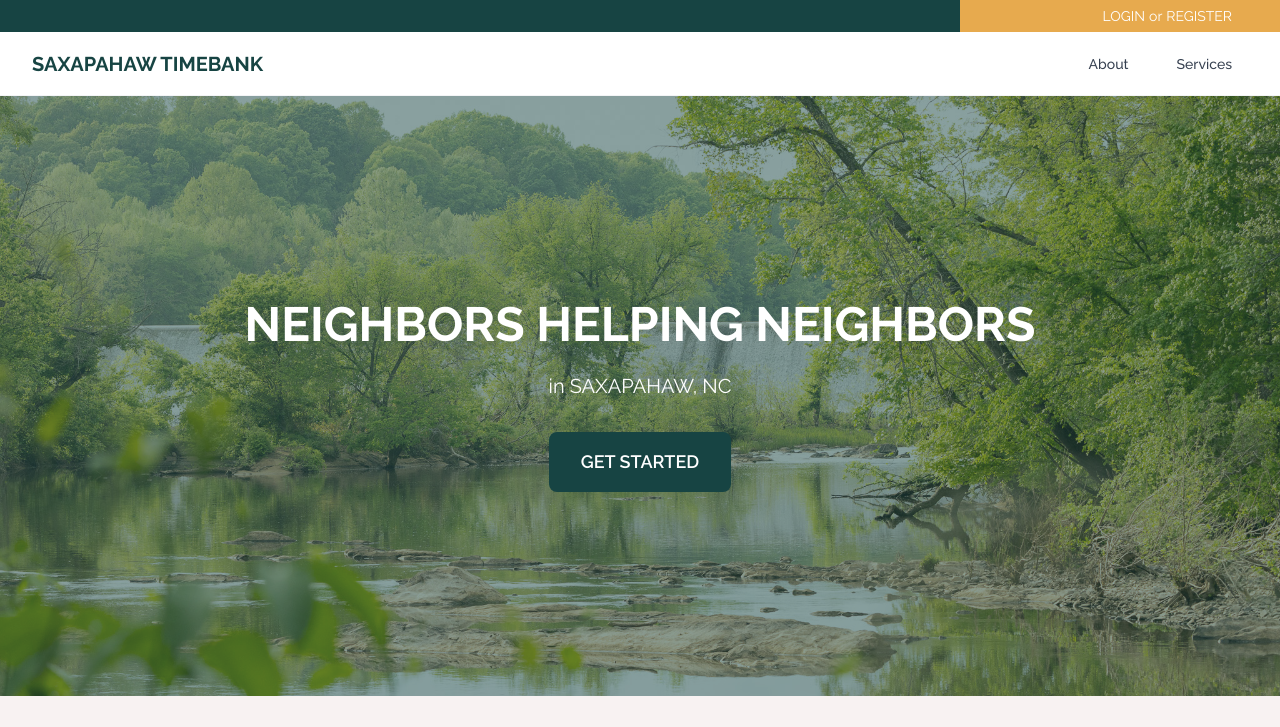
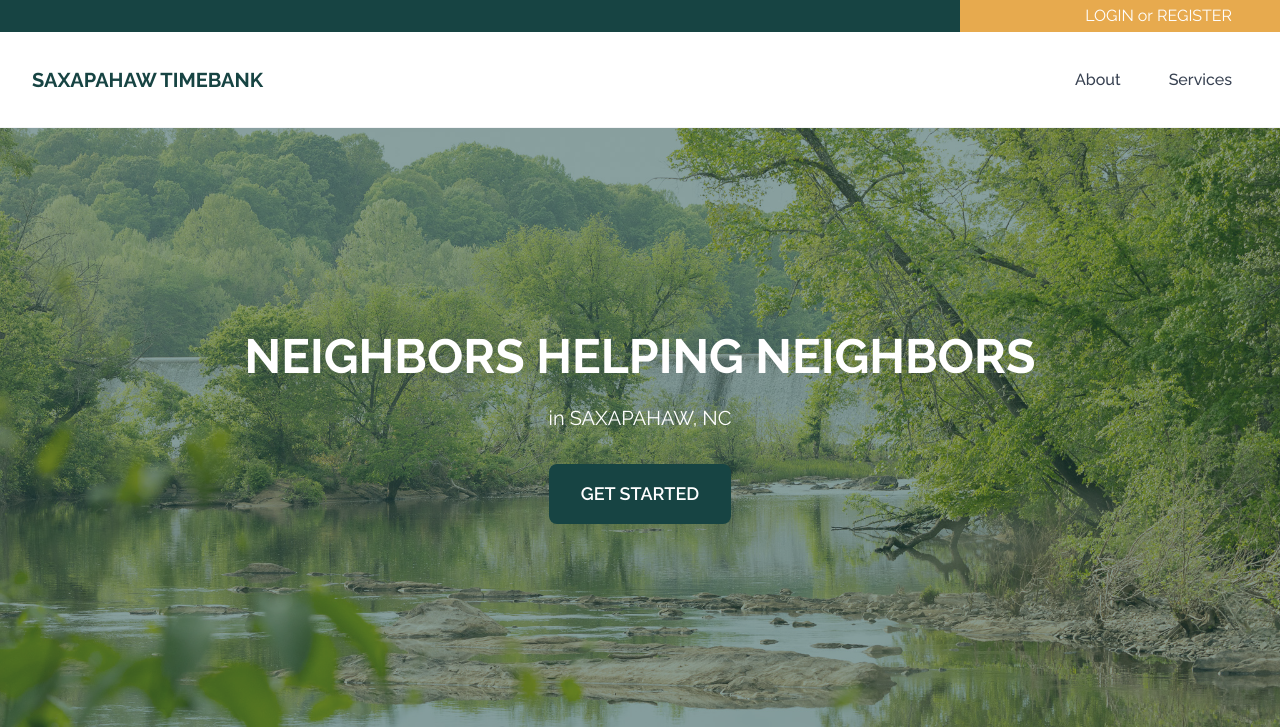
Before and after one commit to jeodell/saxfwd-community-time-bank, a Django app: page / in a window 1280 px wide. Shown: the top 727 px of the page. Run offline with Django 5.2, Linux system fonts and the light colour scheme; data that the repository does not hold is empty; some libraries are stand-ins or nearby versions.

Commit message:
Updating navbar styles

```diff
--- a/templates/navigation/navbar.html
+++ b/templates/navigation/navbar.html
@@ -1,5 +1,5 @@
 {% load static %}
-<nav class="bg-white shadow-sm border-b border-gray-100 h-24">
+<nav class="bg-white shadow-sm border-b border-gray-100 h-32">
   <!-- Desktop menu -->
   <div class="h-8">
     <!-- Login/Welcome-->
@@ -8,12 +8,12 @@
       <div class="col-span-1 sm:col-span-2 lg:col-span-3 flex items-center justify-start bg-primary"></div>
       <div class="col-span-1 flex items-center justify-end bg-secondary pr-4 lg:pr-12">
         <a href="{% url 'user_me' %}" class="text-white flex items-center space-x-2 hover:text-white/80">
-          <span class="text-sm">Welcome, {{ user.first_name }}</span>
+          <span>Welcome, {{ user.first_name }}</span>
           {% if user.image %}
           <img src="{{ user.image.url }}" alt="User Image" class="h-6 w-6 rounded-full object-cover" />
           {% else %}
           <div class="h-6 w-6 rounded-full bg-gray-200 flex items-center justify-center">
-            <i class="fas fa-user text-sm text-gray-500"></i>
+            <i class="fas fa-user text-gray-500"></i>
           </div>
           {% endif %}
         </a>
@@ -21,14 +21,14 @@
       {% else %}
       <div class="col-span-1 sm:col-span-2 lg:col-span-3 flex items-center justify-start bg-primary"></div>
       <div class="col-span-1 flex items-center justify-end bg-secondary pr-4 lg:pr-12">
-        <a href="{% url 'login' %}" class="text-sm text-white hover:text-white/80 uppercase">Login</a>
-        <span class="text-white px-1 text-sm">or</span>
-        <a href="{% url 'register' %}" class="text-sm text-white hover:text-white/80 uppercase">Register</a>
+        <a href="{% url 'login' %}" class="text-white hover:text-white/80 uppercase">Login</a>
+        <span class="text-white px-1">or</span>
+        <a href="{% url 'register' %}" class="text-white hover:text-white/80 uppercase">Register</a>
       </div>
       {% endif %}
     </div>
     <!-- Logo and Menu -->
-    <div class="h-16 mx-8">
+    <div class="h-24 mx-8">
       <div class="flex justify-between h-full">
         <div class="flex">
           <div class="flex-shrink-0 flex items-center">
@@ -44,38 +44,38 @@
           {% if user.is_authenticated %}
           <a
             href="{% url 'about' %}"
-            class="inline-flex items-center px-4 py-2 text-sm font-medium text-gray-700 hover:text-primary transition-colors duration-200"
+            class="inline-flex items-center px-4 py-2 font-medium text-gray-700 hover:text-primary transition-colors duration-200"
           >
             About
           </a>
           <a
             href="{% url 'service_list' %}"
-            class="inline-flex items-center px-4 py-2 text-sm font-medium text-gray-700 hover:text-primary transition-colors duration-200"
+            class="inline-flex items-center px-4 py-2 font-medium text-gray-700 hover:text-primary transition-colors duration-200"
           >
             Services
           </a>
           <a
             href="{% url 'request_list' %}"
-            class="inline-flex items-center px-4 py-2 text-sm font-medium text-gray-700 hover:text-primary transition-colors duration-200"
+            class="inline-flex items-center px-4 py-2 font-medium text-gray-700 hover:text-primary transition-colors duration-200"
           >
             My Requests
           </a>
           <a
             href="{% url 'ledger' %}"
-            class="inline-flex items-center px-4 py-2 text-sm font-medium text-gray-700 hover:text-primary transition-colors duration-200"
+            class="inline-flex items-center px-4 py-2 font-medium text-gray-700 hover:text-primary transition-colors duration-200"
           >
             Public Ledger
           </a>
           <a
             href="{% url 'user_me' %}"
-            class="inline-flex items-center px-4 py-2 text-sm font-medium text-gray-700 hover:text-primary transition-colors duration-200"
+            class="inline-flex items-center px-4 py-2 font-medium text-gray-700 hover:text-primary transition-colors duration-200"
           >
             My Account
           </a>
           <form method="post" action="{% url 'logout' %}" class="inline">
             {% csrf_token %}
             <a
-              class="inline-flex items-center px-4 py-2 text-sm font-medium text-gray-700 hover:text-primary transition-colors duration-200 cursor-pointer"
+              class="inline-flex items-center px-4 py-2 font-medium text-gray-700 hover:text-primary transition-colors duration-200 cursor-pointer"
               onclick="this.closest('form').submit(); return false;"
             >
               Logout
@@ -84,13 +84,13 @@
           {% else %}
           <a
             href="{% url 'about' %}"
-            class="inline-flex items-center px-4 py-2 text-sm font-medium text-gray-700 hover:text-primary transition-colors duration-200"
+            class="inline-flex items-center px-4 py-2 font-medium text-gray-700 hover:text-primary transition-colors duration-200"
           >
             About
           </a>
           <a
             href="{% url 'service_list' %}"
-            class="inline-flex items-center px-4 py-2 text-sm font-medium text-gray-700 hover:text-primary transition-colors duration-200"
+            class="inline-flex items-center px-4 py-2 font-medium text-gray-700 hover:text-primary transition-colors duration-200"
           >
             Services
           </a>
```
